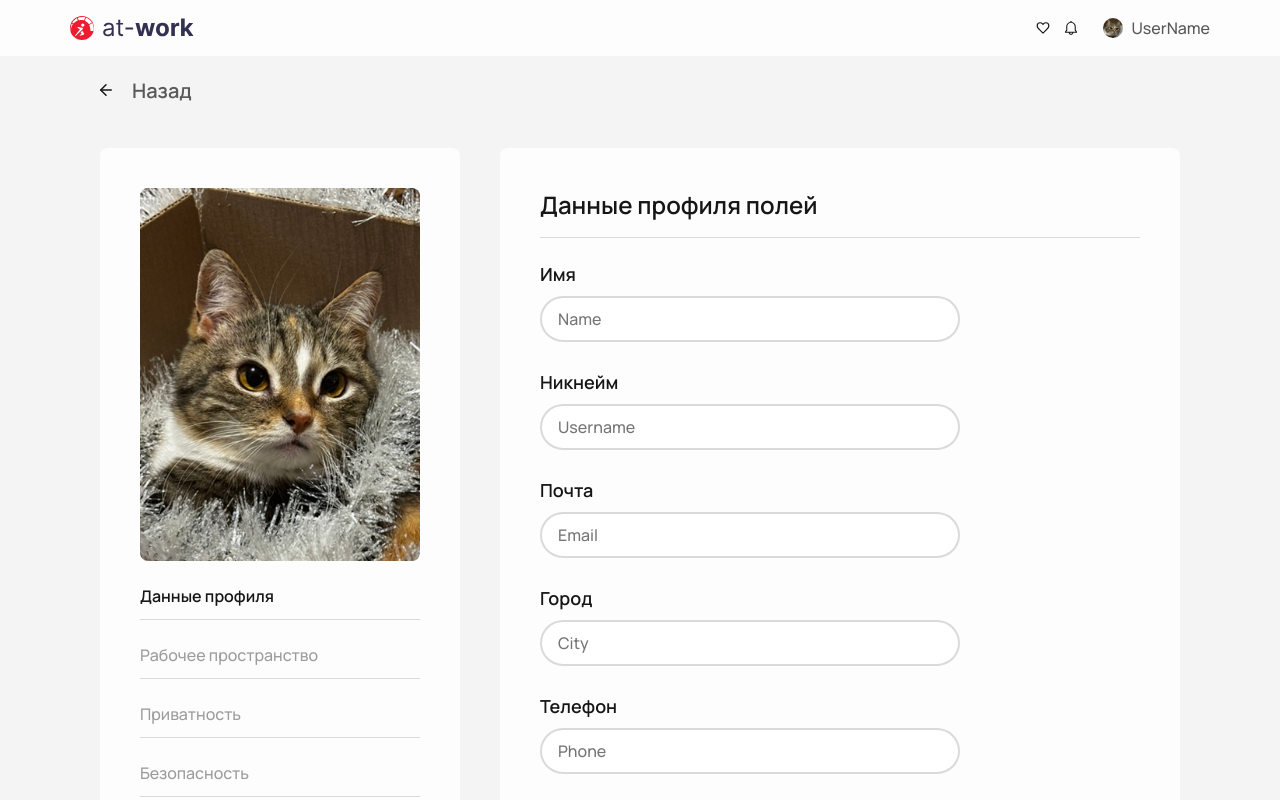
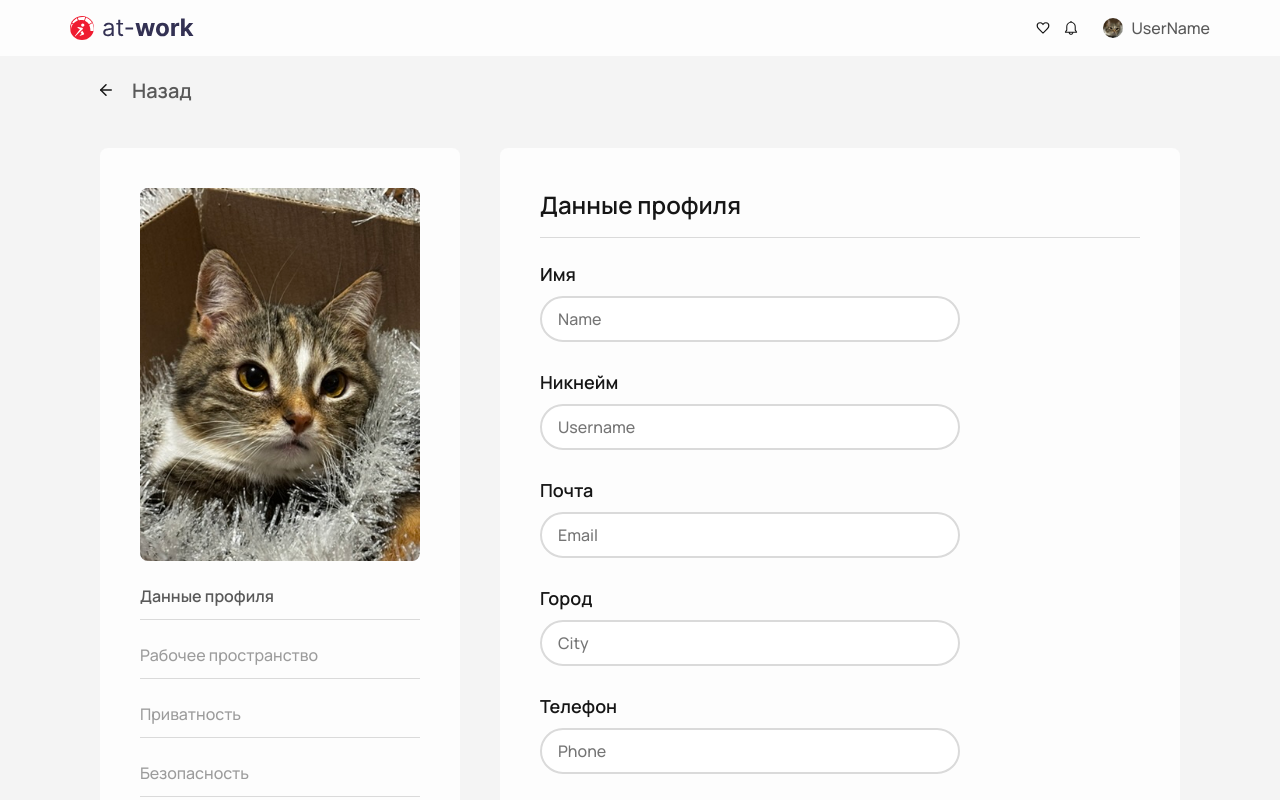
Before and after one commit to AnnaHelvetii/users-list-hh, a React (Vite) app: page /users/1 in a window 1280 px wide. Shown: the top 800 px of the page. Built offline with nearby package versions, Linux system fonts and the light colour scheme; no server answers.

Commit message:
add new mixins/fix

```diff
--- a/src/components/ErrorMessage/ErrorMessage.module.scss
+++ b/src/components/ErrorMessage/ErrorMessage.module.scss
@@ -1,14 +1,13 @@
 @use "../../styles/variables" as *;
+@use '../../styles/mixins' as *;
 
 .errorContainer {
     width: 100%;
     height: 60vh;
-    display: flex;
-    flex-direction: column;
-    justify-content: center;
-    align-items: center;
     gap: 12px;
     text-align: center;
+	@include flex-center;
+	@include flex-column;
 
     .errorIcon {
         width: 60px;
@@ -16,11 +15,9 @@
         background: $color-05;
         color: $color-accent;
         border-radius: 50%;
-        display: flex;
-        justify-content: center;
-        align-items: center;
         font-size: 32px;
         font-weight: 600;
+		@include flex-center;
     }
 
     h3 {
@@ -40,7 +37,6 @@
 		border-radius: 50px;
         background: $color-01;
         color: $color-06;
-        font-weight: 600;
 
 		&:hover {
 			color: $color-02;
--- a/src/components/Loader/Loader.module.scss
+++ b/src/components/Loader/Loader.module.scss
@@ -1,14 +1,13 @@
 @use "../../styles/variables" as *;
+@use '../../styles/mixins' as *;
 
 .loadContainer {
     width: 100vw;
     height: 100vh;
-    display: flex;
-    flex-direction: column;
-    justify-content: center;
-    align-items: center;
     gap: 16px;
     background-color: $color-06;
+	@include flex-center;
+	@include flex-column;
 
     .spinner {
         width: 50px;
--- a/src/components/Modal/Modal.module.scss
+++ b/src/components/Modal/Modal.module.scss
@@ -2,13 +2,11 @@
 @use "../../styles/mixins" as *;
 
 .overlay {
-	display: flex;
-	align-items: center;
-	justify-content: center;
 	position: fixed;
 	inset: 0;
 	background: #16161624;
 	z-index: 999;
+	@include flex-center;
 }
 
 .modal {
--- a/src/components/ProfileMenu/ProfileMenu.module.scss
+++ b/src/components/ProfileMenu/ProfileMenu.module.scss
@@ -2,8 +2,7 @@
 @use "../../styles/mixins" as *;
 
 .profileCategories {
-	display: flex;
-	flex-direction: column;
+	@include flex-column;
 	gap: 24px;
 
 	li {
--- a/src/components/UserCard/UserCard.module.scss
+++ b/src/components/UserCard/UserCard.module.scss
@@ -6,17 +6,17 @@
 	gap: 20px;
 	background: $color-06;
 	padding: 24px;
-	border-radius: 8px;
 	position: relative;
+	@include border-radius-8;
 
 	.userImg {
 		width: 112px;
 		height: 120px;
 		object-fit: cover;
-		border-radius: 8px;
+		@include border-radius-8;
 
 		@include xs {
-			width: 130px;
+			width: 100%;
 		}
 
 		&.archivedImg {
@@ -25,14 +25,12 @@
 	}
 
 	.userInfo {
-		display: flex;
-		flex-direction: column;
+		@include flex-column;
 		justify-content: space-between;
 		width: 100%;
 
 		.userInfoTop {
-			display: flex;
-			flex-direction: column;
+			@include flex-column;
 			gap: 4px;
 
 			.userNameButton {
@@ -147,8 +145,7 @@
 		right: 0;
 
 		.actionButtons {
-			display: flex;
-			flex-direction: column;
+			@include flex-column;
 			gap: 8px;
 
 			button {
--- a/src/pages/EditUserPage/EditUserPage.module.scss
+++ b/src/pages/EditUserPage/EditUserPage.module.scss
@@ -2,8 +2,7 @@
 @use "../../styles/mixins" as *;
 
 .pageWrapper {
-	display: flex;
-	flex-direction: column;
+	@include flex-column;
 	gap: 24px;
 
 	@include lg {
@@ -43,54 +42,26 @@
 		gap: 40px;
 
 		.section {
-			display: flex;
-			flex-direction: column;
+			@include flex-column;
 			gap: 24px;
 			background-color: $color-06;
 			padding: 40px;
-			border-radius: 8px;
+			@include border-radius-8;
 
 			&.sectionLeft {
 				min-width: 360px;
 
 				.userAvatar {
-					border-radius: 8px;
+					@include border-radius-8;
 
 					@include sm {
 						max-height: 350px;
 						object-fit: cover;
-						border-radius: 8px;
+						@include border-radius-8;
 					}
 
 					@include xs {
 						max-height: 187px;
-					}
-				}
-
-				.profileChapters {
-					display: flex;
-					flex-direction: column;
-					gap: 24px;
-
-					li {
-						font-weight: 500;
-						color: $color-03;
-						padding-bottom: 12px;
-						border-bottom: 1px solid $color-04;
-
-						@include sm {
-							font-size: 14px;
-							padding-bottom: 8px;
-						}
-					}
-
-					li:first-child {
-						font-weight: 600;
-						color: $color-01;
-					}
-
-					@include sm {
-						gap: 20px;
 					}
 				}
 
@@ -113,8 +84,7 @@
 					max-width: 420px;
 
 					.formField {
-						display: flex;
-						flex-direction: column;
+						@include flex-column;
 						margin-bottom: 24px;
 
 						.inputWrapper {
@@ -218,8 +188,7 @@
 	}
 
 	.modalContent {
-		display: flex;
-		flex-direction: column;
+		@include flex-column;
 		align-items: center;
 		gap: 20px;
 
--- a/src/pages/EditUserPage/EditUserPage.tsx
+++ b/src/pages/EditUserPage/EditUserPage.tsx
@@ -14,6 +14,7 @@ import checkBox from './../../img/Checked-box.svg';
 import arrow from './../../img/icons/Backarrow.svg';
 import arrowMobile from './../../img/icons/Backarrow-mobile.svg';
 import crossIcon from './../../img/icons/Cross.svg';
+import { ProfileMenu } from "../../components/ProfileMenu/ProfileMenu";
 
 export const EditUserPage = () => {
 	const { id } = useParams();
@@ -83,16 +84,11 @@ export const EditUserPage = () => {
 						src={avatarBig}
 						className={styles.userAvatar}
 					/>
-					<ul className={styles.profileChapters}>
-						<li>Данные профиля</li>
-						<li>Рабочее пространство</li>
-						<li>Приватность</li>
-						<li>Безопасность</li>
-					</ul>
+					<ProfileMenu />
 				</div>
 
 				<div className={`${styles.section} ${styles.sectionRight}`}>
-					<p className={styles.mainTitle}>Данные профиля полей</p>
+					<p className={styles.mainTitle}>Данные профиля</p>
 					<form onSubmit={handleSubmit(onSubmit)}>
 						<div className={styles.formField}>
 							<label>Имя</label>
--- a/src/pages/UsersPage/UsersPage.module.scss
+++ b/src/pages/UsersPage/UsersPage.module.scss
@@ -2,8 +2,7 @@
 @use "../../styles/mixins" as *;
 
 .pageWrapper {
-	display: flex;
-	flex-direction: column;
+	@include flex-column;
 	padding: 40px 0;
 	gap: 40px;
 
--- a/src/styles/_mixins.scss
+++ b/src/styles/_mixins.scss
@@ -9,3 +9,20 @@ $screen-xl: 1440px;
 @mixin md { @media (max-width: #{$screen-md}) { @content; } }
 @mixin lg { @media (max-width: #{$screen-lg}) { @content; } }
 @mixin xl { @media (max-width: #{$screen-xl}) { @content; } }
+
+@mixin flex-column {
+	display: flex;
+	flex-direction: column;
+}
+
+@mixin flex-center {
+	display: flex;
+	align-items: center;
+	justify-content: center;
+}
+
+@mixin border-radius-8 {
+	-webkit-border-radius: 8px;
+	-moz-border-radius: 8px;
+	border-radius: 8px;
+}
```
